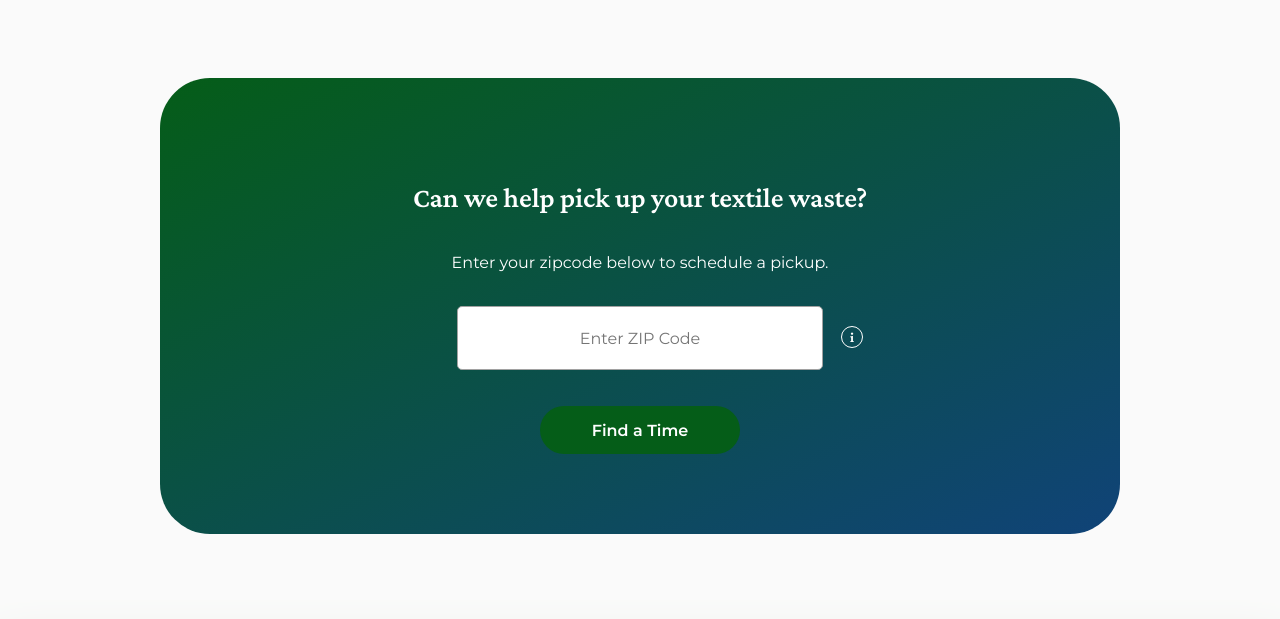
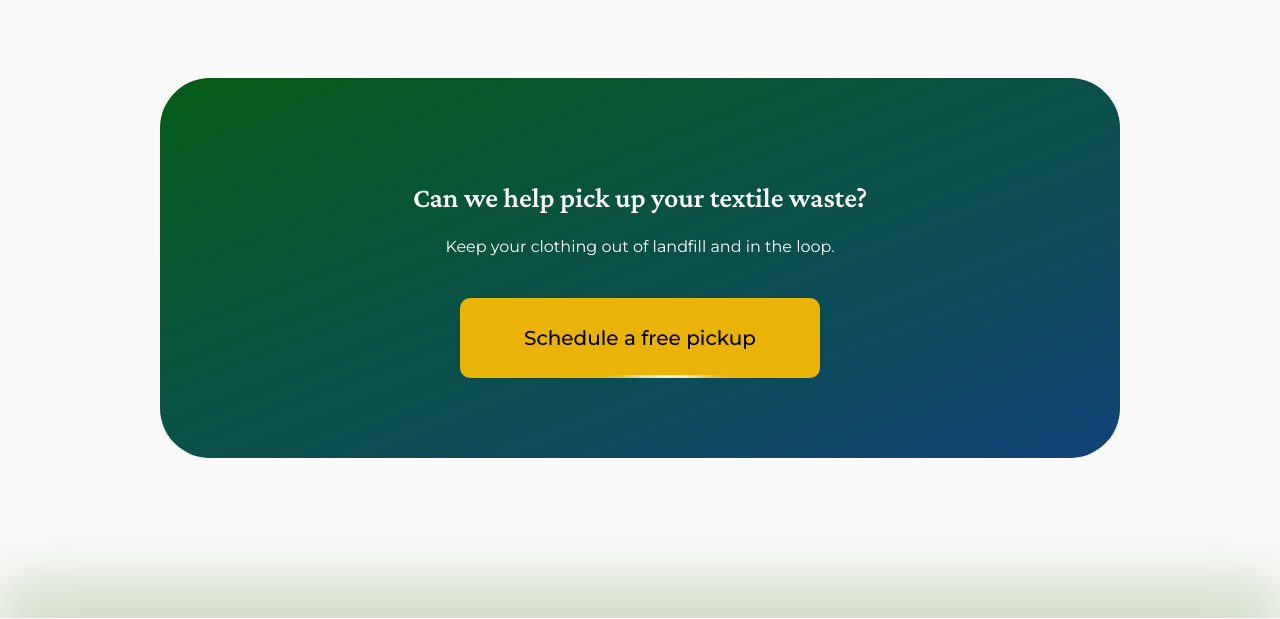
Before and after one commit to seanvanderaa/ekolinq, a Flask app: template templates/textile_waste.html in a window 1280 px wide. Shown: the part 4045-4664 px from the top of the page. Run offline with Flask 3, Linux system fonts and the light colour scheme; the template is opened without the code that fills it, so the values that code supplies are empty; parts of the project's set-up code (start-up, migrations or seed data) failed here and were passed over; some libraries are stand-ins or nearby versions.

Commit message:
Final UI changes.

```diff
--- a/static/css/waste_styles.css
+++ b/static/css/waste_styles.css
@@ -208,105 +208,8 @@ main {
     color: white;
 }
 
-#request-form-input {
-    display: flex;
-    flex-direction: column;
-    font-family: var(--crim);
-    align-items: center;
-    justify-content: center;
-    font-weight: 600;
-}
-
-#request-form-input input {
-    height: 60px;
-    width: 360px;
-    border: 1px solid var(--border-grey);
-    border-radius: 5px;
-    font-family: var(--mont);
-    text-align: center;
-    font-size: 16px;
-    margin-bottom: 36px;
-    margin-top: 16px;
-}
-
-.info-text {
-    visibility: hidden;
-    position: absolute;
-    background-color: #f9f9f9;
-    color: #333;
-    padding: 8px;
-    border-radius: 4px;
-    border: 1px solid #ddd;
-    box-shadow: 0 4px 6px rgba(0, 0, 0, 0.1);
-    top: -60px;
-    right: -140px;
-    white-space: wrap;
-    z-index: 10;
-    font-size: 16px;
-    width: 200px;
-    cursor: pointer;
-    /* Fade effect */
-    opacity: 0;
-    transition: opacity 0.2s ease, visibility 0.2s ease;
-    font-family: var(--crim);
-    /* Prevents interaction when hidden */
-    pointer-events: none;
-}
-
-.info-icon {
-    border: 1px solid white;
-    color: white;
-}
-
-.info-icon:hover + .info-text,
-.info-text:hover {
-    visibility: visible; /* Use visibility instead of display */
-    opacity: 1;
-    pointer-events: auto; /* Enables interaction when visible */
-}
-
-.main-btn {
-    position: relative; /* Allows pseudo-element positioning */
-    border-radius: 100px;
-    background-color: var(--m-green);
-    color: white;
-    height: 48px;
-    width: 200px;
-    font-family: var(--mont);
-    border: none;
-    font-weight: 600;
-    font-size: 16px;
-    overflow: hidden; /* Prevents content overflow during animation */
-    transition: color 0.4s ease, transform .2s ease; /* Smooth transition for text color */
-}
-
-.main-btn::before {
-    content: "";
-    position: absolute;
-    top: 0;
-    left: -100%; /* Start position off-screen */
-    width: 100%;
-    height: 100%;
-    background-color: var(--yel); /* Color for wipe effect */
-    transition: left 0.4s ease; /* Transition for wipe effect */
-    z-index: 0; /* Behind the text */
-}
-
-.main-btn:hover::before {
-    left: 0; /* Move the wipe effect to cover the button */
-}
-
-.main-btn:hover {
-    color: black; /* Change text color */
-    cursor: pointer;
-    transform: scale(1.04);
-    box-shadow: 0px 5px 10px 0px rgba(0, 0, 0, 0.15);
-}
-
-/* Ensure text stays above the wipe */
-.main-btn span {
-    position: relative;
-    z-index: 1;
+#request-form p {
+  margin-top: 0px;
 }
 
 .fade-in-section {
@@ -319,6 +222,98 @@ main {
     opacity: 1;               /* fully visible */
     transform: translateY(0); /* no translation */
   }
+
+/* Keyframes for the slow-moving conic gradient --------------------------- */
+@keyframes spin-ring {
+    from {
+        transform: rotate(-180deg);
+    }
+
+    to {
+        transform: rotate(180deg);
+    }
+}
+
+.main-btn {
+    /* layout */
+    position: relative;
+    display: inline-flex;
+    align-items: center;
+    justify-content: center;
+    padding: 0 32px;
+    /* tweak to taste */
+    font-weight: 300;
+
+    /* look & feel */
+    background: var(--yel);
+    color: black;
+    border: none;
+    border-radius: 100px;
+    font: 600 16px/1 var(--mont);
+    overflow: hidden;
+    /* keep the glow inside the pill */
+    cursor: pointer;
+
+    /* motion */
+    transition: color .1s ease, transform .2s ease, font-weight .2s ease;
+    z-index: 0;
+    width: 360px;
+    height: 80px;
+    border-radius: 10px;
+    font-size: 20px;
+    font-weight: 500;
+    margin-top: 24px;
+}
+
+.main-btn:hover {
+    transform: scale(1.02);
+    color: black;
+    background: var(--yel);
+    font-weight: 600;
+}
+
+/* ----------------------------------------------------------------------- */
+/*  VIBRANT GRADIENT RING  ( ::before )                                    */
+/* ----------------------------------------------------------------------- */
+.main-btn::before {
+    content: '';
+    position: absolute;
+    inset: -50%;
+    /* make it much larger than btn   */
+    background: conic-gradient(white 0%,
+            var(--l-green) 20%,
+            rgba(255, 255, 255, 0) 25% 360deg);
+    /* seamless loop                  */
+    border-radius: 50%;
+    /* full circle so rotation is smooth */
+    animation: spin-ring 8s linear infinite;
+    filter: blur(15px);
+    /* soft glow                      */
+    z-index: -1;
+    transition: opacity .4s ease;
+    /* lets us “dissipate” on hover   */
+}
+
+/* Fade the ring away on hover */
+.main-btn:hover::before {
+    opacity: 0;
+}
+
+/* ----------------------------------------------------------------------- */
+/*  INNER MASK  ( ::after )                                                */
+/*  Creates a solid fill so only the 2-3 px rim shows the gradient         */
+/* ----------------------------------------------------------------------- */
+.main-btn::after {
+    content: '';
+    position: absolute;
+    inset: 3px;
+    /* width of the rim               */
+    background-color: var(--yel);
+    border-radius: inherit;
+    z-index: -1;
+    transition: background-color .4 ease;
+}
+
 
 @media (max-width: 980px) {
     .navbar__menu {
@@ -446,6 +441,10 @@ main {
 
     .info-text {
         right: -60px;
+    }
+
+    .main-btn {
+      width: 100%;
     }
 }
 
--- a/static/js/landing.js
+++ b/static/js/landing.js
@@ -65,7 +65,7 @@ document.addEventListener("DOMContentLoaded", function () {
           alert(`${data.reason}`);
       }
   });
-      navForward = document.getElementById('request-a-pickup');
+    navForward = document.getElementById('request-a-pickup');
     navForward.addEventListener('click', function() {
       window.location.href = `/request_init`;
     });
--- a/static/js/waste.js
+++ b/static/js/waste.js
@@ -1,4 +1,8 @@
 document.addEventListener("DOMContentLoaded", function () {
+    navForward = document.getElementById('request-a-pickup');
+    navForward.addEventListener('click', function() {
+      window.location.href = `/request_init`;
+    });
     // 1) Highlight squares hover logic
     const highlightSquares = document.querySelectorAll('.highlight-square');
 
@@ -43,22 +47,4 @@ document.addEventListener("DOMContentLoaded", function () {
       appearOnScroll.observe(fader);
     });
 
-    // 3) Form submission logic
-    document.getElementById('request-form-input').addEventListener('submit', async function (event) {
-      event.preventDefault(); // Prevent default form submission
-
-      const zipcode = document.getElementById('zipcode').value;
-
-      // Make an AJAX request to the Flask endpoint
-      const response = await fetch(`/verify_zip?zipcode=${zipcode}`);
-      const data = await response.json();
-
-      if (data.valid) {
-        // Redirect to /request_pickup if ZIP code is valid
-        window.location.href = `/request_pickup?zipcode=${zipcode}`;
-      } else {
-        // Display an alert with the invalid reason
-        alert(`${data.reason}`);
-      }
-    });
   });
--- a/templates/textile_waste.html
+++ b/templates/textile_waste.html
@@ -106,17 +106,8 @@
     </div>
     <div id="request-form" class="fade-in-section">
       <h2>Can we help pick up your textile waste?</h2>
-      <p>Enter your zipcode below to schedule a pickup.</p>
-      <form action="/find-time" method="GET" id="request-form-input">
-        <div class="zipcode-wrapper">
-          <input type="text" id="zipcode" name="zipcode" placeholder="Enter ZIP Code"
-            class="align-center" required>
-          <span class="info-icon">i</span>
-          <div class="info-text">We only use this ZIP code to determine pick-up dates and eligibility. EkoLinq currently
-            only serves the Tri-Valley.</div>
-        </div>
-        <button class="main-btn" type="submit"><span>Find a Time</span></button>
-      </form>
+      <p>Keep your clothing out of landfill and in the loop.</p>
+      <button class="main-btn main-btn2" id="request-a-pickup"><span>Schedule a free pickup</span></button>
     </div>
   </div>
 </main>
```
Also changed, not shown: static/css/about_styles.css (+93 -74 lines), static/css/landing_styles.css (+6 -2 lines), templates/about.html (+7 -29 lines), templates/landing.html (+3 -20 lines).
